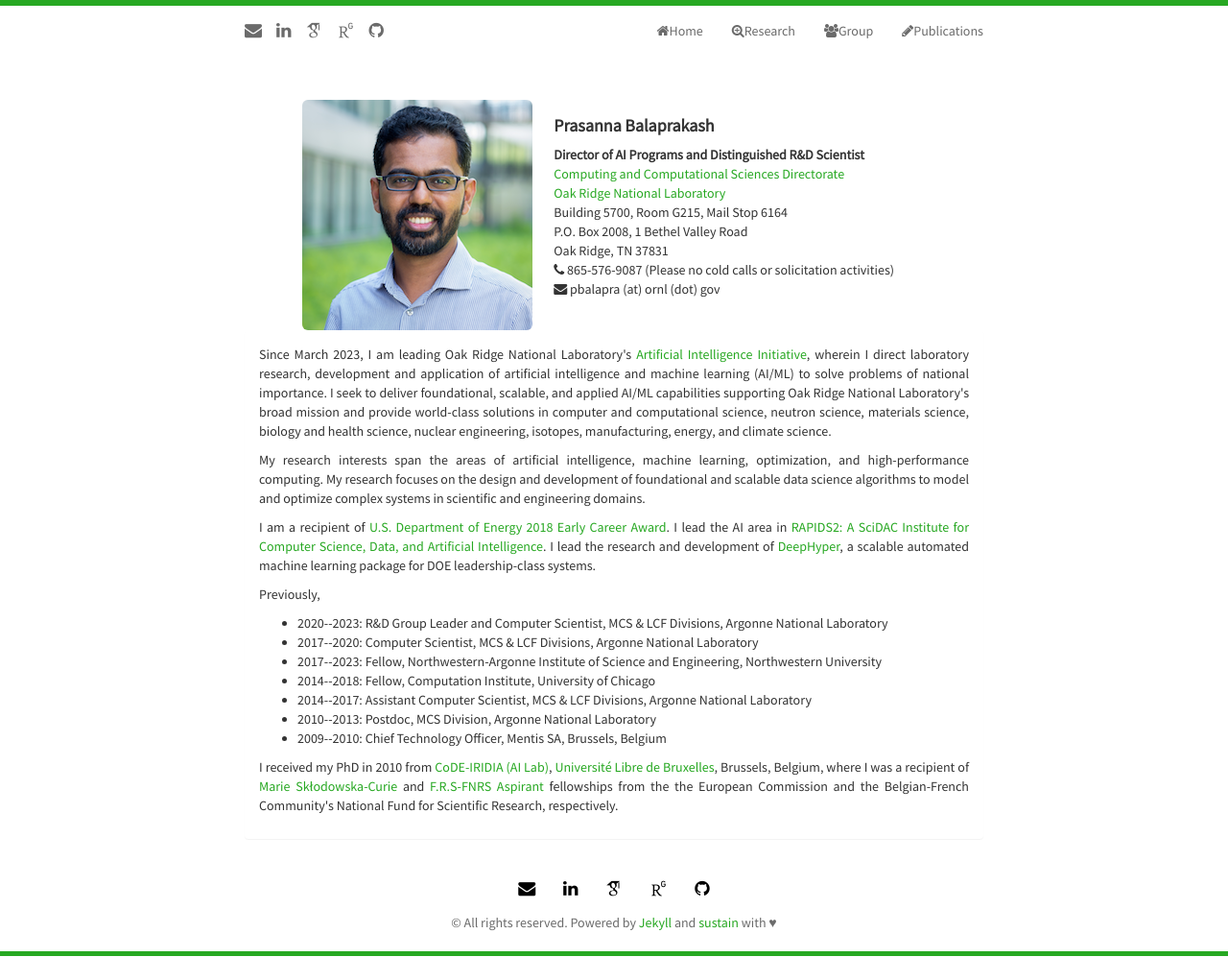
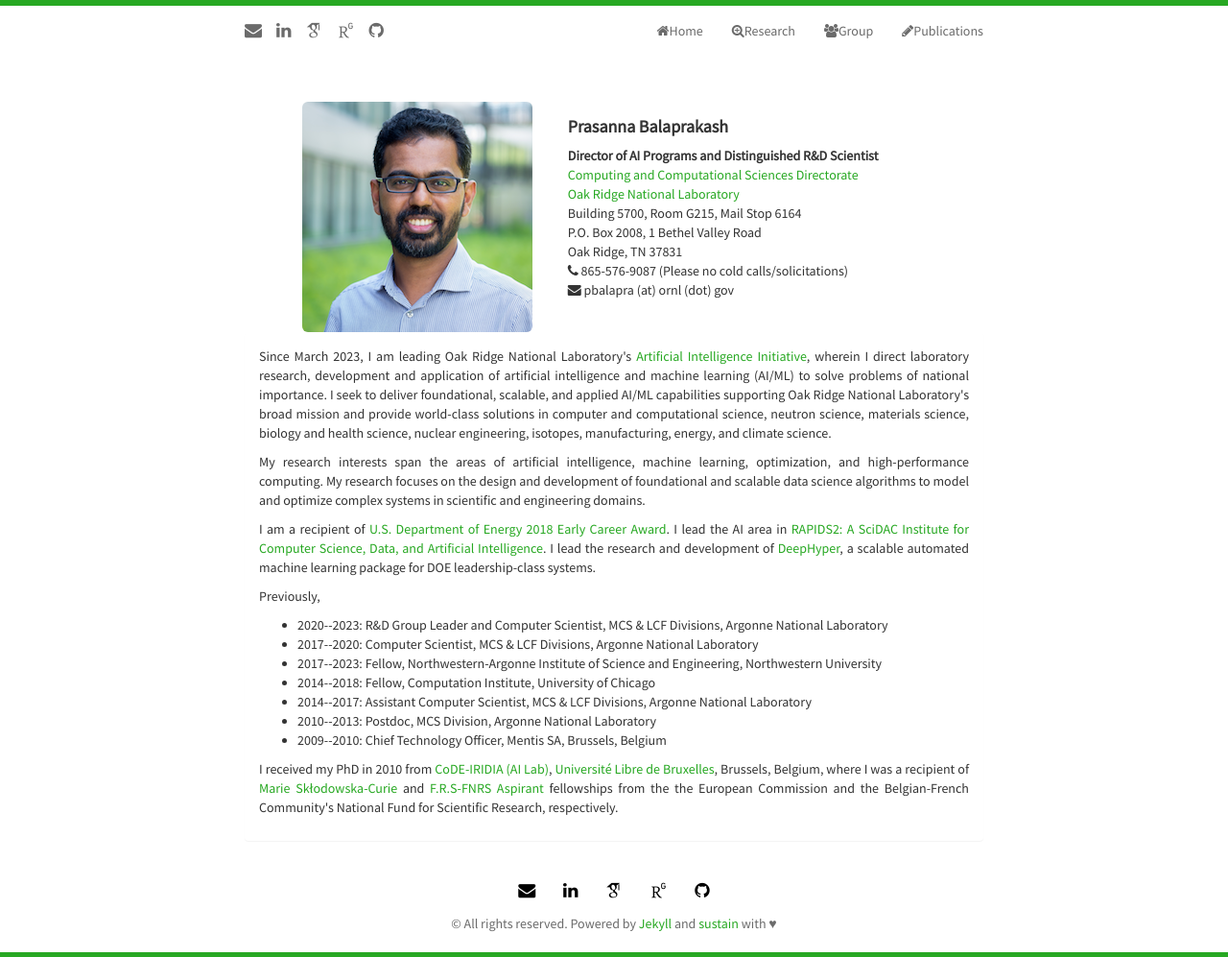
Before and after one commit to pbalapra/pbalapra.github.io, a Jekyll site: the page built from index.html, in a window 1280 px wide. Shown: the whole page at 96% size. Built offline with Jekyll 4.4.1, drawn with Linux system fonts in a browser that asks for light colours; nearby versions of some CDN libraries; some web fonts are replaced; the list of posts is cut into pages by our own code.

Commit message:
edit address

```diff
--- a/index.html
+++ b/index.html
@@ -25,7 +25,7 @@
                 Building 5700, Room G215, Mail Stop 6164 <br />
                 P.O. Box 2008, 1 Bethel Valley Road <br />
                 Oak Ridge, TN 37831 <br />
-                <i class="fa fa-phone"></i> 865-576-9087 (Please no cold calls or solicitation activities)<br/>
+                <i class="fa fa-phone"></i> 865-576-9087 (Please no cold calls/solicitations)<br/>
                 <i class="fa fa-envelope"></i> pbalapra (at) ornl (dot) gov <br />
           </td>
 
```
